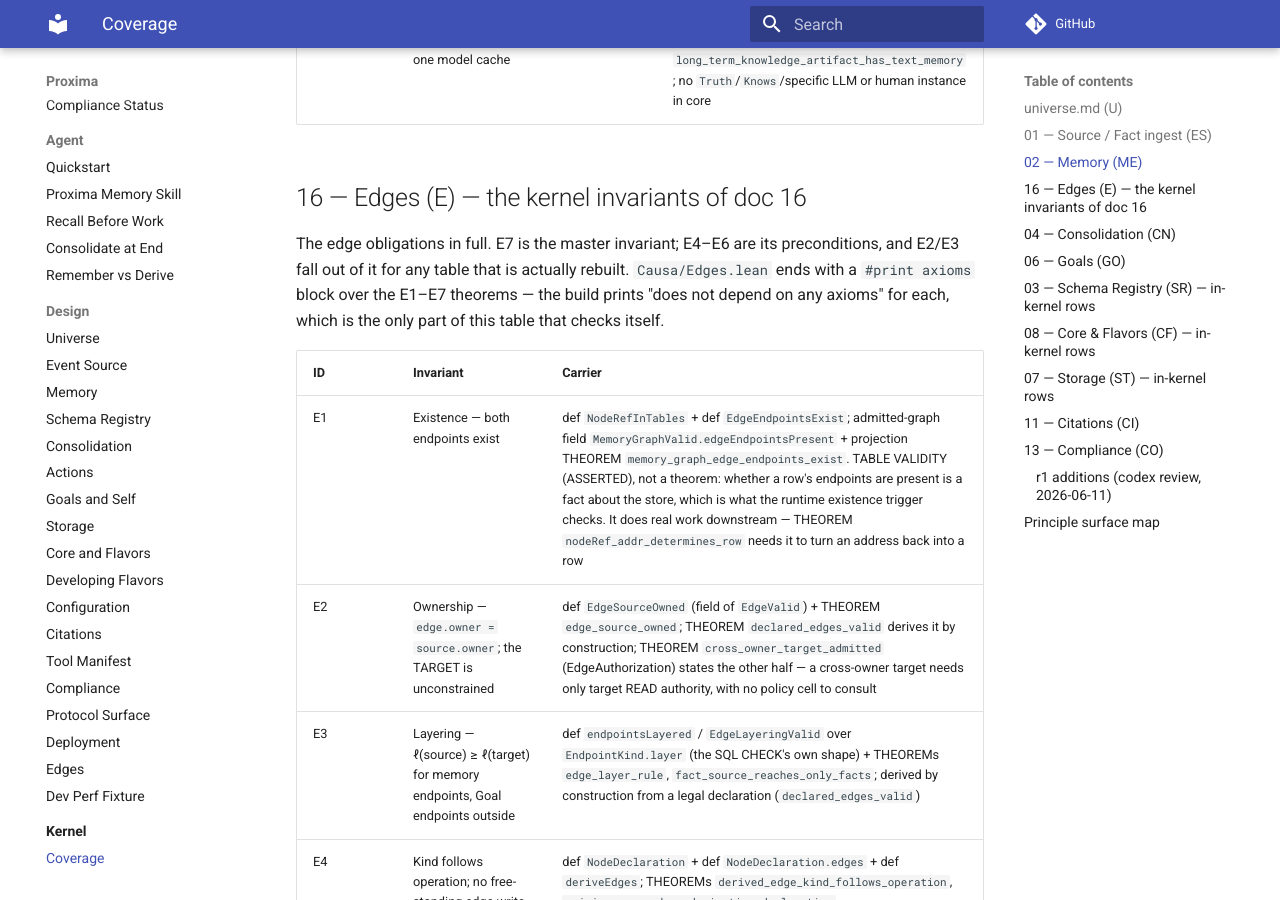
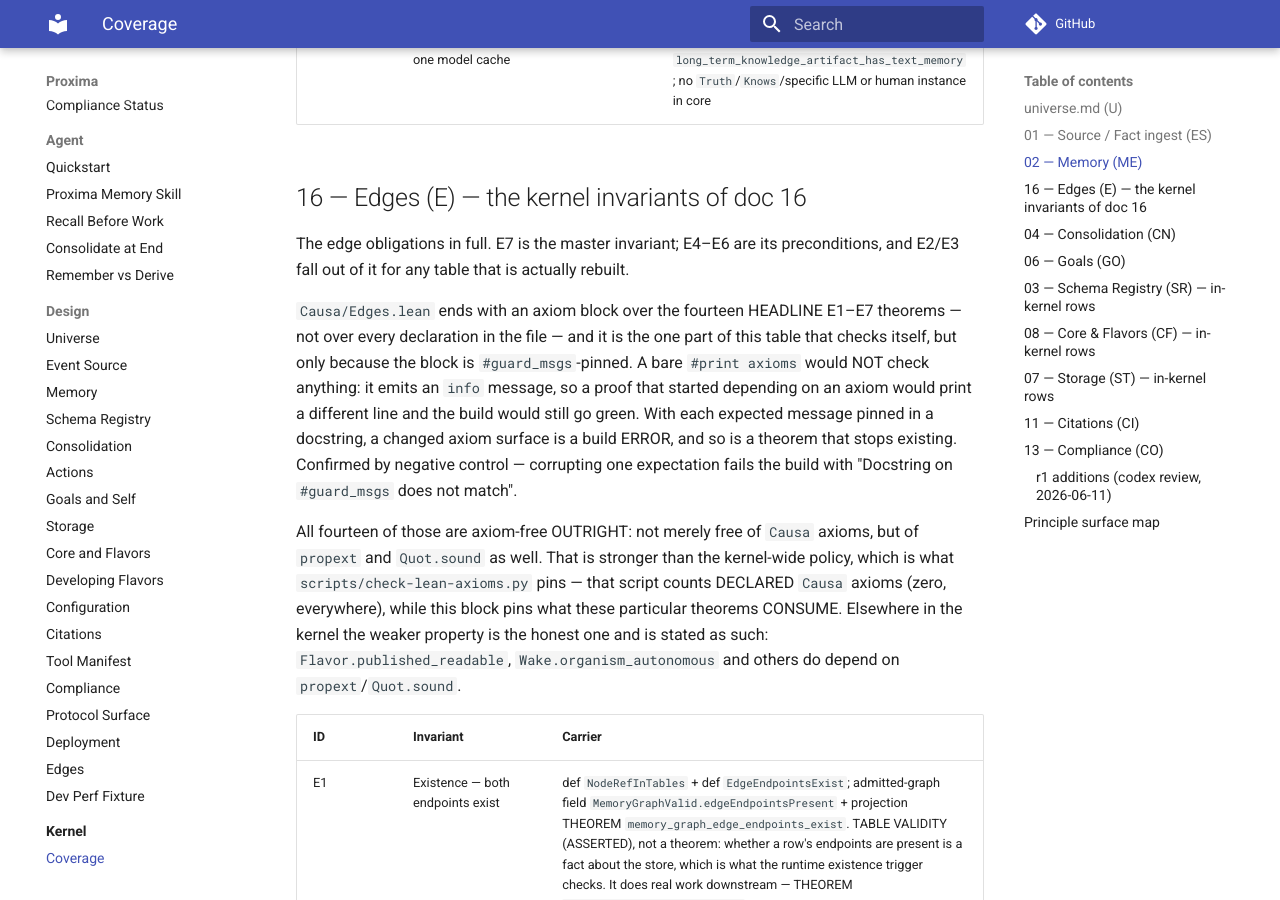
Before and after one commit to Aquilo-Solution-S/Proxima, an MkDocs documentation site: the page built from docs/lean/COVERAGE.md, in a window 1280 px wide and 900 px high, scrolled down 7806 px. Built offline with MkDocs 1.6.1 and Material for MkDocs 9.7.7, drawn with Linux system fonts in a browser that asks for light colours; comment, search, counter and statistics services are not loaded.

Commit message:
docs(lean): an axiom block that only prints is not a check
COVERAGE.md said the `#print axioms` block closing Edges.lean "prints
'does not depend on any axioms' for each, which is the only part of this
table that checks itself". Both halves were wrong, and in the file whose
own preamble exists to stop exactly this.

The first half was false on the build output: thirteen of the fourteen
headline E1-E7 theorems printed clean, but `fact_source_reaches_only_facts`
printed `[propext]`, pulled in by the `simp [MemoryKind.layer]` closing its
two impossible branches. `decide` discharges `¬(1 ≤ 0)` and `¬(2 ≤ 0)` by
evaluation instead, so all fourteen are now axiom-free OUTRIGHT — not
merely free of `Causa` axioms, but of `propext` and `Quot.sound` too.

The second half was the load-bearing error. `#print axioms` emits an
`info` message. A proof that started depending on an axiom would print a
different line and the build would still go green, so the block checked
nothing about axioms at all — it only failed if a named theorem stopped
existing, an unknown identifier being a real error. A guarantee nothing
fails on is the decay this file's preamble describes, one section below
the preamble.

Each entry is now `#guard_msgs`-pinned to its expected message, which
makes a changed axiom surface a build ERROR. Verified by negative control
in the file itself, not in the abstract: corrupting one expectation to
`depends on axioms: [propext]` fails with "Docstring on `#guard_msgs`
does not match generated message", and reverting restores a clean build.

This is complementary to `scripts/check-lean-axioms.py`, not a duplicate
of it: that script pins the set of DECLARED `Causa` axioms at zero across
the whole kernel, while this block pins what these particular theorems
CONSUME. COVERAGE.md now states both, and states that the weaker property
is the honest one elsewhere — `Flavor.published_readable` and
`Wake.organism_autonomous` do depend on `propext`/`Quot.sound`.

Verified locally on Lean 4.13.0: `lake build` exit 0, zero `sorry`,
`check-lean-axioms.py` self-test and run pass (0 axioms),
`check-doc-links.py` and `check-doc-status.py` pass.

Co-Authored-By: Claude Opus 5 (1M context) <noreply@anthropic.com>

```diff
--- a/docs/lean/COVERAGE.md
+++ b/docs/lean/COVERAGE.md
@@ -111,9 +111,25 @@ that distinguishes a carrier from a decoy.
 
 The edge obligations in full. E7 is the master invariant; E4–E6 are its
 preconditions, and E2/E3 fall out of it for any table that is actually
-rebuilt. `Causa/Edges.lean` ends with a `#print axioms` block over the E1–E7
-theorems — the build prints "does not depend on any axioms" for each, which is
-the only part of this table that checks itself.
+rebuilt.
+
+`Causa/Edges.lean` ends with an axiom block over the fourteen HEADLINE E1–E7
+theorems — not over every declaration in the file — and it is the one part of
+this table that checks itself, but only because the block is
+`#guard_msgs`-pinned. A bare `#print axioms` would NOT check anything:
+it emits an `info` message, so a proof that started depending on an axiom would
+print a different line and the build would still go green. With each expected
+message pinned in a docstring, a changed axiom surface is a build ERROR, and so
+is a theorem that stops existing. Confirmed by negative control — corrupting one
+expectation fails the build with "Docstring on `#guard_msgs` does not match".
+
+All fourteen of those are axiom-free OUTRIGHT: not merely free of `Causa` axioms, but of
+`propext` and `Quot.sound` as well. That is stronger than the kernel-wide
+policy, which is what `scripts/check-lean-axioms.py` pins — that script counts
+DECLARED `Causa` axioms (zero, everywhere), while this block pins what these
+particular theorems CONSUME. Elsewhere in the kernel the weaker property is the
+honest one and is stated as such: `Flavor.published_readable`,
+`Wake.organism_autonomous` and others do depend on `propext`/`Quot.sound`.
 
 | ID | Invariant | Carrier |
 |---|---|---|
```
Also changed, not shown: 1 other file.
